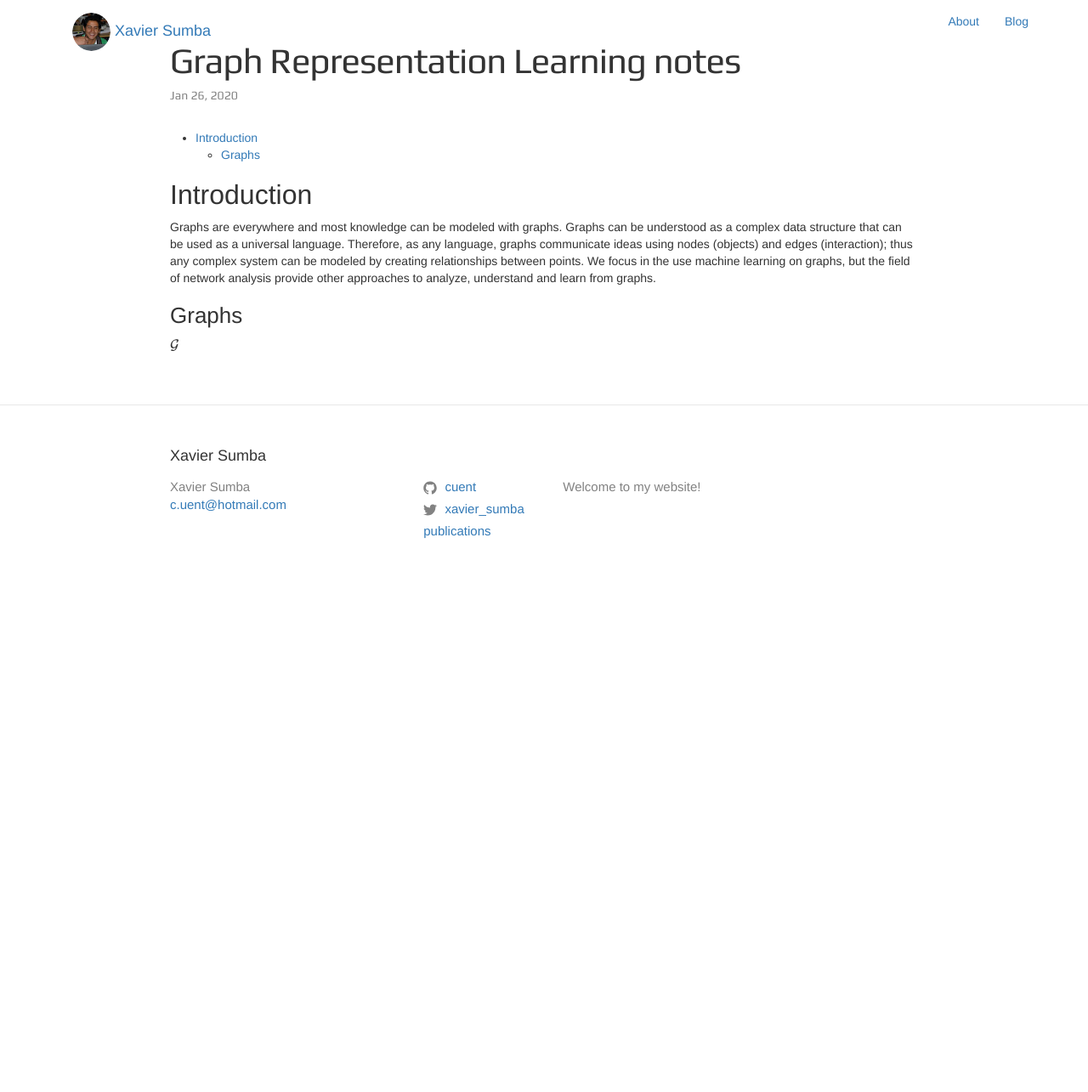
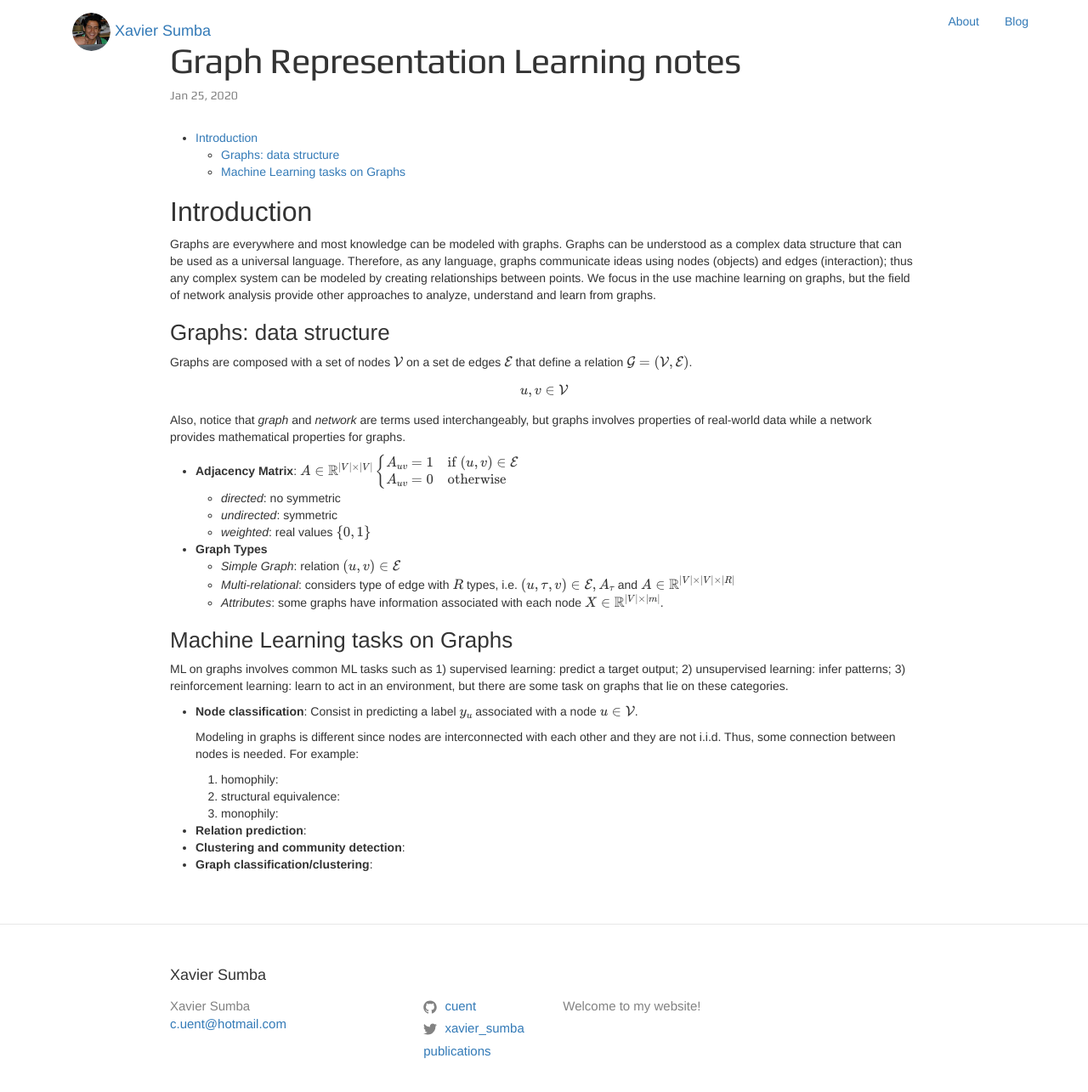
Before and after one commit to cuent/cuent.github.io, a Jekyll site: the page built from _posts/2020-01-25-graph-representation-learning.markdown, in a window 1280 px wide and 1302 px high. Shown: the top 1285 px of the window at 85% size. Built offline with Jekyll 4.4.1, drawn with Linux system fonts in a browser that asks for light colours; nearby versions of some CDN libraries; formulas are drawn with MathJax 3; a style sheet for code colours, icons or effects is not loaded; the table of contents is made by our own code.

Commit message:
some notes

```diff
--- a/_posts/2020-01-25-graph-representation-learning.markdown
+++ b/_posts/2020-01-25-graph-representation-learning.markdown
@@ -1,8 +1,8 @@
 ---
 layout: post
 title:  "Graph Representation Learning notes"
-date:   2020-01-25 20:41:19 -0500
-categories: grl notes
+date:   2020-01-25 14:41:19 -0500
+categories: graphs notes
 toc: true
 ---
 
@@ -10,5 +10,37 @@ toc: true
 
 Graphs are everywhere and most knowledge can be modeled with graphs. Graphs can be understood as a complex data structure that can be used as a universal language. Therefore, as any language, graphs communicate ideas using nodes (objects) and edges (interaction); thus any complex system can be modeled by creating relationships between points. We focus in the use machine learning on graphs, but the field of network analysis provide other approaches to analyze, understand and learn from graphs.
 
-### Graphs
-$$\mathcal{G}$$
+### Graphs: data structure
+Graphs are composed with a set of nodes $$\mathcal{V}$$ on a set de edges $$\mathcal{E}$$ that define a relation $$\mathcal{G}=(\mathcal{V}, \mathcal{E})$$.
+
+$$u,v\in\mathcal{V}$$
+
+Also, notice that *graph* and *network* are terms used interchangeably, but graphs involves properties of real-world data while a network provides mathematical properties for graphs.
+
+- **Adjacency Matrix**: $$A\in \mathbb{R}^{\mid V\mid\times\mid V\mid}
+\begin{cases}
+    A_{uv}=1& \text{if } (u,v)\in\mathcal{E}\\
+    A_{uv}=0              & \text{otherwise}
+\end{cases}$$
+  - *directed*: no symmetric
+  - *undirected*: symmetric
+  - *weighted*: real values $$\{0,1\}$$
+
+- **Graph Types**
+  - *Simple Graph*: relation $$(u,v)\in\mathcal{E}$$
+  - *Multi-relational*: considers type of edge with $$R$$ types, i.e. $$(u,\tau,v)\in\mathcal{E}, A_\tau$$ and $$A\in\mathbb{R}^{\mid V\mid\times\mid V\mid\times\mid R\mid}$$
+  - *Attributes*: some graphs have information associated with each node $$X\in\mathbb{R}^{\mid V\mid\times\mid m\mid}$$.
+
+### Machine Learning tasks on Graphs
+ML on graphs involves common ML tasks such as 1) supervised learning: predict a target output; 2) unsupervised learning: infer patterns; 3) reinforcement learning: learn to act in an environment, but there are some task on graphs that lie on these categories.
+
+- **Node classification**: Consist in predicting a label $$y_u$$ associated with a node $$u\in\mathcal{V}$$.
+
+  Modeling in graphs is different since nodes are interconnected with each other and they are not i.i.d. Thus, some connection between nodes is needed. For example:
+  1. homophily:
+  2. structural equivalence:
+  3. monophily:
+
+- **Relation prediction**:
+- **Clustering and community detection**:
+- **Graph classification/clustering**:
```
